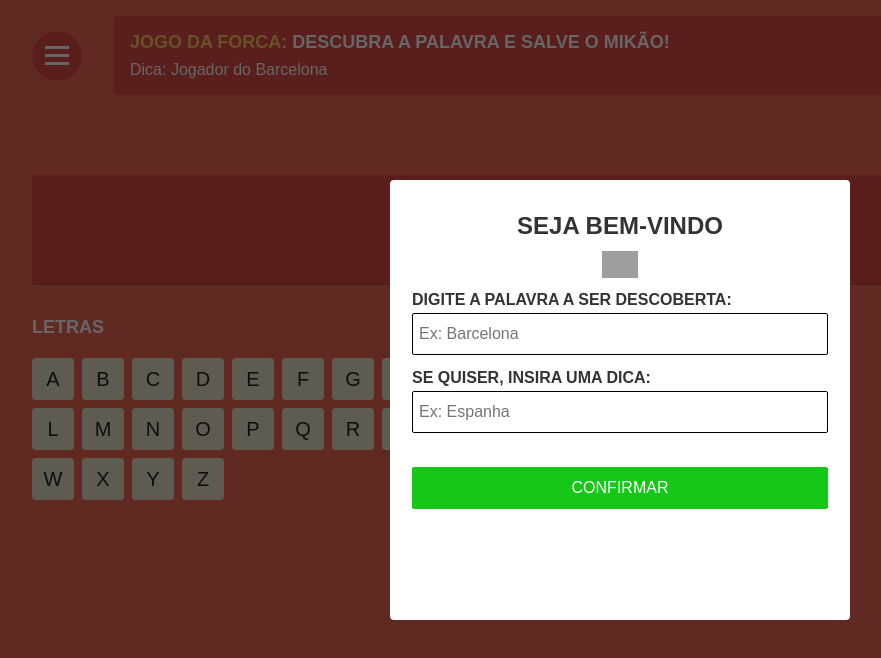
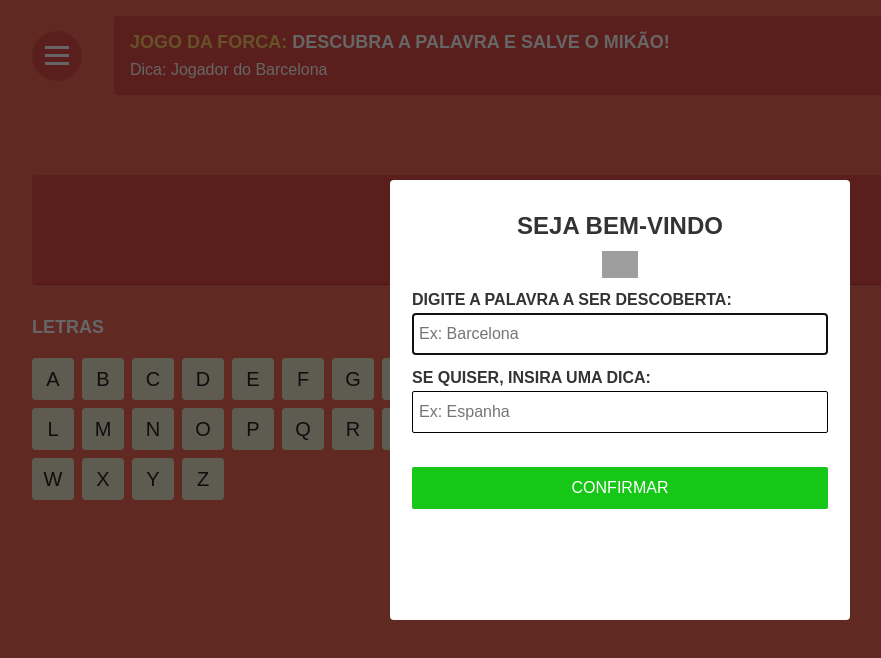
Before and after one commit to igorsantos97/50-js-projects, a plain HTML site: page games/01-hangman/index.html in a window 1280 px wide. Shown: the whole page, without its empty margins (20-901 px from the left). Drawn offline with Linux system fonts and the light colour scheme; grey boxes are pictures that could not be loaded.

Commit message:
add autofocus in modalInital input

```diff
--- a/games/01-hangman/index.html
+++ b/games/01-hangman/index.html
@@ -89,7 +89,7 @@
       <h2>Seja bem-vindo</h2>
       <form data-modal="form">
         <h3 class="title-modal">Digite a palavra a ser descoberta:</h3>
-        <input data-modal="word-input" type="text" required placeholder="Ex: Barcelona">
+        <input data-modal="word-input" type="text" autofocus required placeholder="Ex: Barcelona">
         <h3 class="title-modal">Se quiser, insira uma dica:</h3>
         <input data-modal="tip-input" type="text" placeholder="Ex: Espanha">
         <button type="submit">Confirmar</button>
```
